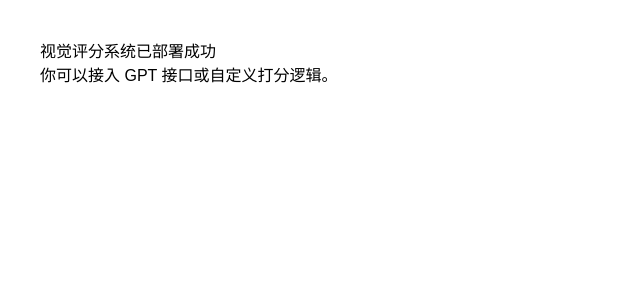
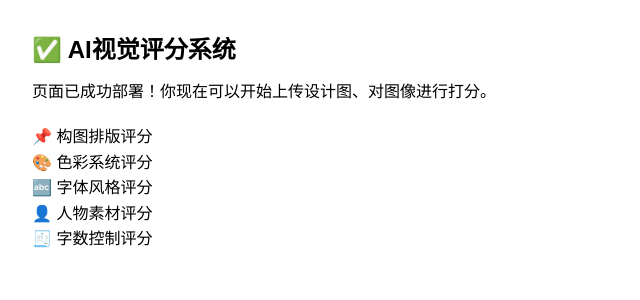
Before and after one commit to z389026507/ai-score-ui, a React (Vite) app: page / in a window 1280 px wide. Shown: the top 300 px of the page, without its empty margins (0-640 px from the left). Built offline with nearby package versions, Linux system fonts and the light colour scheme.

Commit message:
Update App.jsx

```diff
--- a/src/App.jsx
+++ b/src/App.jsx
@@ -1,8 +1,17 @@
 export default function App() {
   return (
-    <div style={{ padding: '40px', fontFamily: 'sans-serif' }}>
-      <h1>视觉评分系统已部署成功</h1>
-      <p>你可以接入 GPT 接口或自定义打分逻辑。</p>
+    <div style={{ padding: '2rem', fontFamily: 'sans-serif' }}>
+      <h1 style={{ fontSize: '24px', fontWeight: 'bold' }}>✅ AI视觉评分系统</h1>
+      <p style={{ marginTop: '12px' }}>
+        页面已成功部署！你现在可以开始上传设计图、对图像进行打分。
+      </p>
+      <ul style={{ marginTop: '20px', lineHeight: '1.6' }}>
+        <li>📌 构图排版评分</li>
+        <li>🎨 色彩系统评分</li>
+        <li>🔤 字体风格评分</li>
+        <li>👤 人物素材评分</li>
+        <li>🧾 字数控制评分</li>
+      </ul>
     </div>
   );
 }
```
